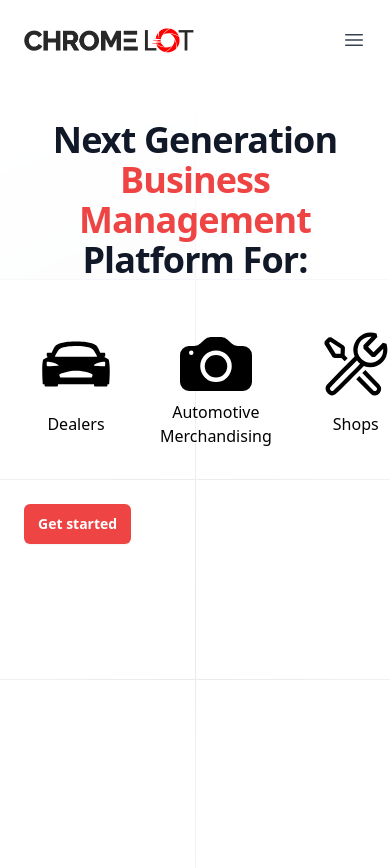
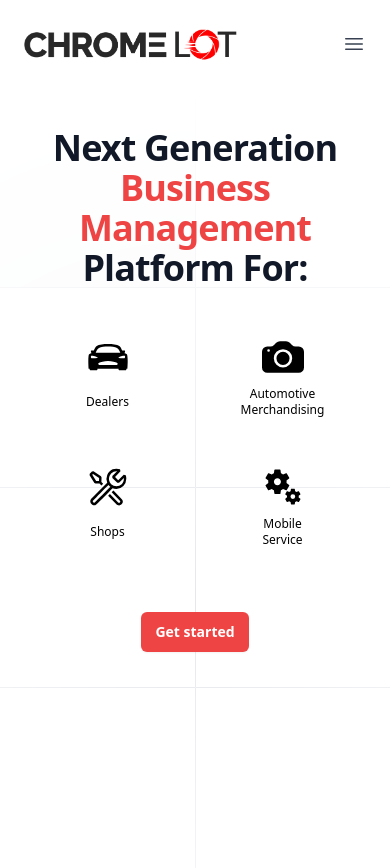
Before and after one commit to torchcommercialmedia/marketingsite, a Next.js app: page / in a window 390 px wide. Shown: the top 868 px of the page. Built offline with nearby package versions, Linux system fonts and the light colour scheme.

Commit message:
fix in mobile view

```diff
--- a/app/(index)/page.tsx
+++ b/app/(index)/page.tsx
@@ -1,11 +1,11 @@
 import Hero from "@/components/MainPage/Hero";
 import Tools from "@/components/MainPage/Tools";
 
-type PageProps = {
+type IndexProp = {
   children: React.ReactNode;
 };
 
-export default function Home({ children }: PageProps) {
+export default function Home({ children }: IndexProp) {
   return (
     <main className="flex w-full flex-col">
       {children}
--- a/components/MainPage/Hero.tsx
+++ b/components/MainPage/Hero.tsx
@@ -51,7 +51,7 @@ const Hero: React.FC = () => {
         />
       </div>
       <div className="overflow-hidden">
-        <div className="mx-auto max-w-screen-2xl px-6 pb-32 pt-10 sm:pt-10 lg:px-8 lg:pt-32">
+        <div className="mx-auto max-w-7xl px-6 pb-32 pt-10 sm:pt-10 lg:px-8 lg:pt-32">
           <div className="mx-auto max-w-2xl gap-x-14 lg:mx-0 lg:flex lg:max-w-none lg:items-center">
             <div className="w-full max-w-xl lg:shrink-0 xl:max-w-2xl sm:mx-auto">
               <h1 className="text-4xl font-bold tracking-tight text-gray-900 sm:text-6xl md:text-left text-center">
@@ -61,39 +61,55 @@ const Hero: React.FC = () => {
               </h1>
               <div className="p-4"></div>
               <div className="">
-                <div className="flex space-x-4 items-center">
-                  <div className="flex hover:scale-105 w-[150px] items-center justify-center p-4 flex-col hover:cursor-pointer rounded-2xl hover:bg-gray-100/50">
-                    <div className="flex">
-                      <IoCarSportSharp size={72} />
+                <div className="gap-2 grid grid-cols-2 sm:grid-cols-4 items-center">
+                  <div className="flex hover:scale-105 mx-auto w-14 sm:w-[150px] items-center justify-center p-4 flex-col hover:cursor-pointer rounded-2xl hover:bg-gray-100/50">
+                    <div className="flex col-span-1">
+                      <IoCarSportSharp size={42} className="flex sm:hidden" />
+                      <IoCarSportSharp size={72} className="hidden sm:block" />
                     </div>
-                    <p className="h-12 flex items-center">Dealers</p>
+                    <p className="h-12 flex text-xs sm:text-md items-center">
+                      Dealers
+                    </p>
                   </div>
-                  <div className="flex hover:scale-105 w-[150px] items-center justify-center p-4 flex-col hover:cursor-pointer rounded-2xl hover:bg-gray-100/50 text-center">
-                    <div className="flex">
-                      <BsCameraFill size={72} />
+                  <div className="flex hover:scale-105 mx-auto w-14 sm:w-[150px] items-center justify-center p-4 flex-col hover:cursor-pointer rounded-2xl hover:bg-gray-100/50 text-center">
+                    <div className="flex col-span-1">
+                      <BsCameraFill size={42} className="flex sm:hidden" />
+                      <BsCameraFill size={72} className="hidden sm:block" />
                     </div>
-                    <p className="h-12 flex items-center">
+                    <p className="h-12 flex text-xs sm:text-md items-center">
                       Automotive Merchandising
                     </p>
                   </div>
-                  <div className="flex hover:scale-105 w-[150px] items-center justify-center p-4 flex-col hover:cursor-pointer rounded-2xl hover:bg-gray-100/50 text-center">
-                    <div className="flex">
-                      <VscTools size={72} />
+                  <div className="flex hover:scale-105 mx-auto w-14 sm:w-[150px] items-center justify-center p-4 flex-col hover:cursor-pointer rounded-2xl hover:bg-gray-100/50 text-center">
+                    <div className="flex col-span-1">
+                      <VscTools size={42} className="flex sm:hidden" />
+                      <VscTools size={72} className="hidden sm:block" />
                     </div>
-                    <p className="h-12 flex items-center">Shops</p>
+                    <p className="h-12 flex text-xs sm:text-md items-center">
+                      Shops
+                    </p>
                   </div>
-                  <div className="flex hover:scale-105 w-[150px] items-center justify-center p-4 flex-col hover:cursor-pointer rounded-2xl hover:bg-gray-100/50 text-center">
-                    <div className="flex">
-                      <MdMiscellaneousServices size={72} />
+                  <div className="flex hover:scale-105 mx-auto w-14 sm:w-[150px] items-center justify-center p-4 flex-col hover:cursor-pointer rounded-2xl hover:bg-gray-100/50 text-center">
+                    <div className="flex col-span-1">
+                      <MdMiscellaneousServices
+                        size={42}
+                        className="flex sm:hidden"
+                      />
+                      <MdMiscellaneousServices
+                        size={72}
+                        className="hidden sm:block"
+                      />
                     </div>
-                    <p className="h-12 flex items-center">Mobile Service</p>
+                    <p className="h-12 flex text-xs sm:text-md items-center">
+                      Mobile Service
+                    </p>
                   </div>
                 </div>
               </div>
               <div className="mt-10 flex items-center gap-x-6">
                 <Link
                   href="/"
-                  className="rounded-md bg-red-500 px-3.5 py-2.5 text-sm font-semibold text-white shadow-sm hover:bg-red-400 focus-visible:outline focus-visible:outline-2 focus-visible:outline-offset-2 focus-visible:outline-red-600"
+                  className="rounded-md bg-red-500 px-3.5 py-2.5 mx-auto sm:mx-0 text-sm font-semibold text-white shadow-sm hover:bg-red-400 focus-visible:outline focus-visible:outline-2 focus-visible:outline-offset-2 focus-visible:outline-red-600"
                 >
                   Get started
                 </Link>
--- a/components/MainPage/Tools.tsx
+++ b/components/MainPage/Tools.tsx
@@ -24,13 +24,13 @@ const Tools = (props: Props) => {
   const swiperRef = useRef<SwiperClass | undefined>();
 
   const ProductArray: ToolsForProfessional[] = [
-    { icon: RiToolsFill, size: 42, text: "Task Management" },
-    { icon: TfiAlarmClock, size: 42, text: "Time Tracking" },
-    { icon: BsGear, size: 42, text: "Ports Procurement" },
-    { icon: HiOutlineBuildingOffice2, size: 42, text: "Multi-Rooftop" },
-    { icon: FcInspection, size: 42, text: "QA Inspection" },
-    { icon: VscChecklist, size: 42, text: "Vehicle Inspections" },
-    { icon: TfiDashboard, size: 42, text: "Dashboard & Reports" },
+    { icon: RiToolsFill, size: 24, text: "Task Management" },
+    { icon: TfiAlarmClock, size: 24, text: "Time Tracking" },
+    { icon: BsGear, size: 24, text: "Ports Procurement" },
+    { icon: HiOutlineBuildingOffice2, size: 24, text: "Multi-Rooftop" },
+    { icon: FcInspection, size: 24, text: "QA Inspection" },
+    { icon: VscChecklist, size: 24, text: "Vehicle Inspections" },
+    { icon: TfiDashboard, size: 24, text: "Dashboard & Reports" },
   ];
 
   const AddedDivArray = (array: ToolsForProfessional[]) => {
@@ -83,7 +83,7 @@ const Tools = (props: Props) => {
           setSelectedTool(ProductArray[nextIndex].text);
         }
       }
-    }, 4000);
+    }, 5000);
 
     return () => {
       clearInterval(interval);
@@ -92,10 +92,10 @@ const Tools = (props: Props) => {
   }, []);
 
   return (
-    <section className="relative isolate w-full max-w-screen-2xl mx-auto p-2 h-screen overflow-x-auto">
+    <section className="relative isolate w-full max-w-7xl mx-auto p-2 h-screen overflow-x-auto">
       <div className="flex justify-center w-full flex-col">
         <div className="p-10"></div>
-        <h2 className="font-semibold mx-auto text-4xl">
+        <h2 className="font-semibold mx-auto text-2xl">
           Tools for All Auto Professionals
         </h2>
         <div className="p-6"></div>
--- a/components/Navbar.tsx
+++ b/components/Navbar.tsx
@@ -6,6 +6,7 @@ import { Dialog } from "@headlessui/react";
 import Image from "next/image";
 import { HiBars3, HiXMark } from "react-icons/hi2";
 import Navigation from "./Navigation";
+import Link from "next/link";
 
 type NavbarProps = {};
 
@@ -40,20 +41,20 @@ const Navbar: React.FC<NavbarProps> = ({}) => {
   );
   return (
     <nav
-      className="flex items-center justify-between p-6 lg:px-8 max-w-screen-2xl mx-auto"
+      className="flex items-center justify-between p-6 lg:px-8 max-w-7xl mx-auto"
       aria-label="Global"
     >
       <div className="flex lg:flex-1">
-        <a href="#" className="-m-1.5 p-1.5">
+        <Link href="#" className="-m-1.5 p-1.5">
           <span className="sr-only">Chromelot</span>
           <Image
             src={"/logo/chromelotlogo.png"}
-            className="h-8 w-auto"
+            className="h-10 w-auto"
             width={100}
             height={100}
             alt={""}
           />
-        </a>
+        </Link>
       </div>
       <div className="flex lg:hidden">
         <button
@@ -76,12 +77,12 @@ const Navbar: React.FC<NavbarProps> = ({}) => {
         ))}
       </div>
       <div className="hidden lg:flex lg:flex-1 lg:justify-end space-x-2">
-        <a
+        <Link
           href="#"
           className="-mx-3 block rounded-lg px-3 py-2.5 text-base font-semibold leading-7 text-gray-900 hover:bg-gray-50"
         >
           Request a Demo
-        </a>
+        </Link>
         <a
           href="#"
           className="-mx-3 block rounded-lg px-3 py-2.5 text-base font-semibold leading-7 text-gray-900 hover:bg-gray-50"
@@ -129,12 +130,18 @@ const Navbar: React.FC<NavbarProps> = ({}) => {
                   ></Navigation>
                 ))}
               </div>
-              <div className="py-6">
+              <div className="hidden lg:flex lg:flex-1 lg:justify-end space-x-2">
+                <Link
+                  href="#"
+                  className="-mx-3 block rounded-lg px-3 py-2.5 text-base font-semibold leading-7 text-gray-900 hover:bg-gray-50"
+                >
+                  Request a Demo
+                </Link>
                 <a
                   href="#"
                   className="-mx-3 block rounded-lg px-3 py-2.5 text-base font-semibold leading-7 text-gray-900 hover:bg-gray-50"
                 >
-                  Log in
+                  Sign Up
                 </a>
               </div>
             </div>
--- a/components/Navigation.tsx
+++ b/components/Navigation.tsx
@@ -81,7 +81,7 @@ const Navigation: React.FC<NavigationProps> = ({ label, active, href }) => {
       const div1 = array[i];
       const div2 = array[i + 1];
       rows.push(
-        <div key={i} className="flex hover:cursor-pointer">
+        <div key={i} className="flex hover:cursor-pointer ">
           <div className="relative flex-1 rounded-lg p-4 hover:bg-gray-50 flex space-x-4">
             <div1.icon size={div1.size} />
             <div className="text-gray-900">
```
